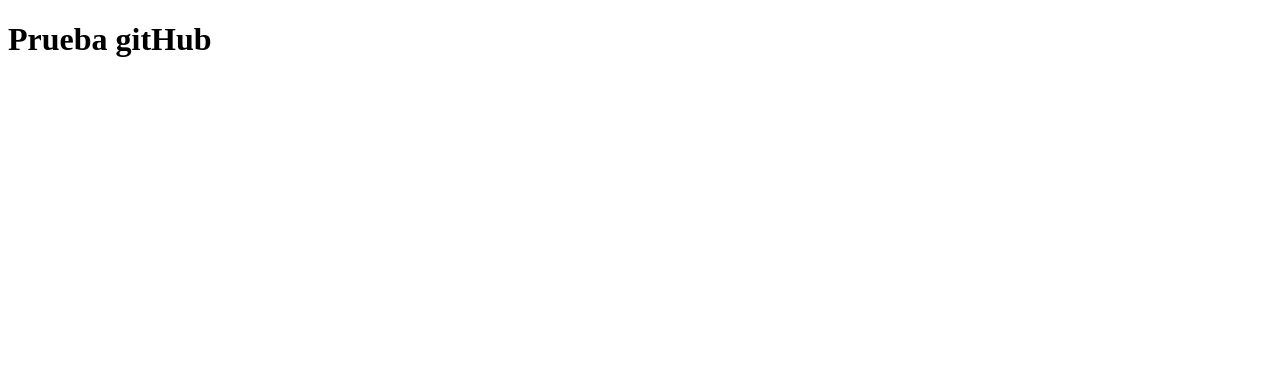
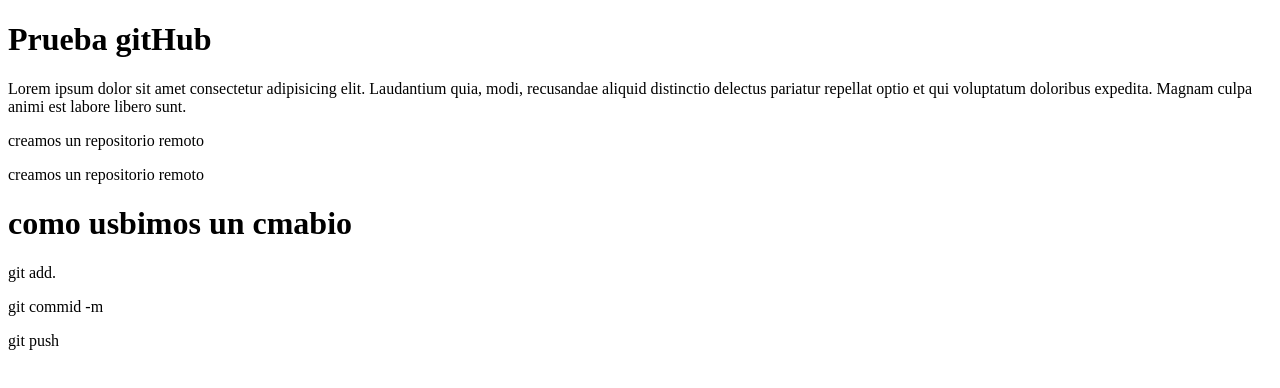
Before and after one commit to LicFernandez/PrimerGit, a plain HTML site: page index.html in a window 1280 px wide. Drawn offline with Linux system fonts and the light colour scheme.

Commit message:
otronuevo

```diff
--- a/index.html
+++ b/index.html
@@ -1,12 +1,26 @@
 <!DOCTYPE html>
 <html lang="en">
-<head>
-    <meta charset="UTF-8">
-    <meta http-equiv="X-UA-Compatible" content="IE=edge">
-    <meta name="viewport" content="width=device-width, initial-scale=1.0">
+  <head>
+    <meta charset="UTF-8" />
+    <meta http-equiv="X-UA-Compatible" content="IE=edge" />
+    <meta name="viewport" content="width=device-width, initial-scale=1.0" />
     <title>Document</title>
-</head>
-<body>
+  </head>
+  <body>
     <h1>Prueba gitHub</h1>
-</body>
+    <p>
+      Lorem ipsum dolor sit amet consectetur adipisicing elit. Laudantium quia,
+      modi, recusandae aliquid distinctio delectus pariatur repellat optio et
+      qui voluptatum doloribus expedita. Magnam culpa animi est labore libero
+      sunt.
+    </p>
+
+    <p>creamos un repositorio remoto </p>
+    <p>creamos un repositorio remoto </p>
+
+    <h1>como usbimos un cmabio </h1>
+     <p> git add.</p> <!--preparamos los cambios   - stgin area-->
+    <p>git commid -m</p> <!-- Guardamos en local -->
+      <p>git push</p>
+  </body>
 </html>
```
